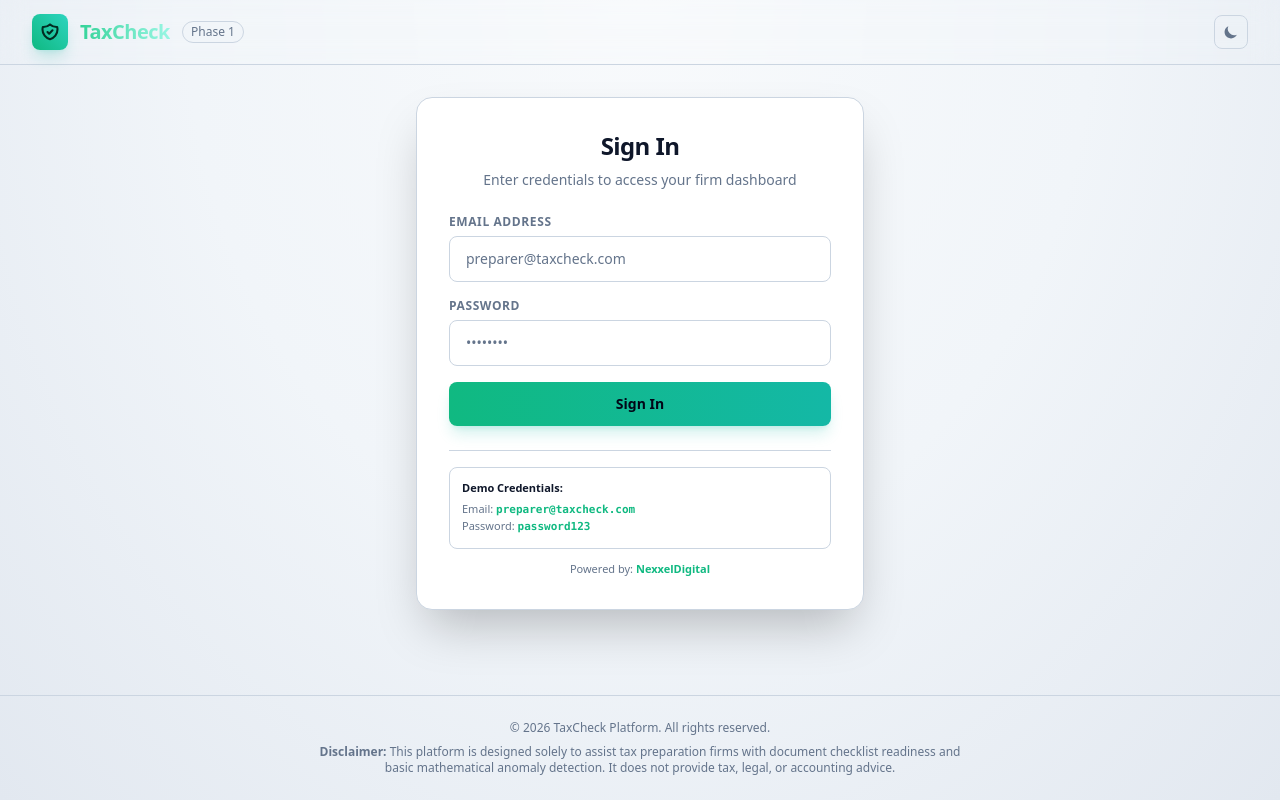
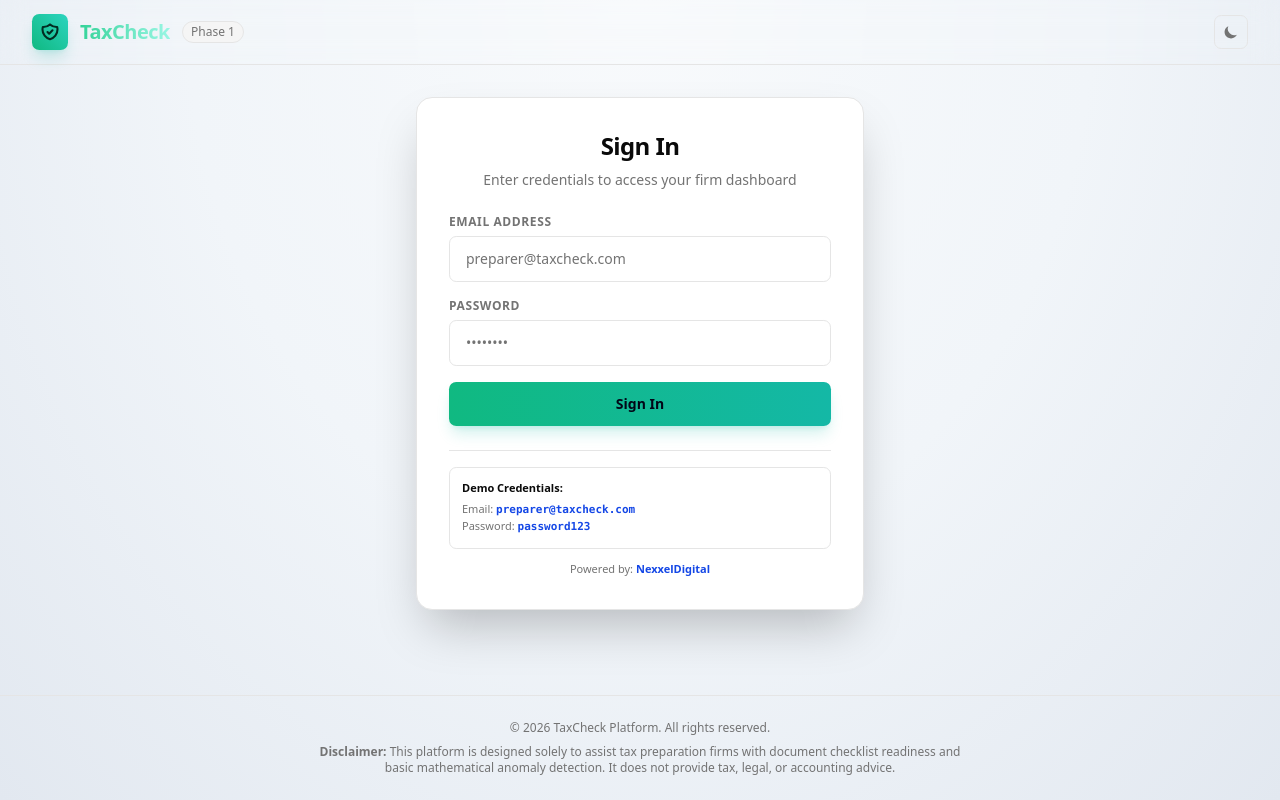
Before and after one commit to farazahmadvaival/taxcheck-ai, a FastAPI app: page /login in a window 1280 px wide. Run offline with FastAPI, Linux system fonts and the light colour scheme; data comes from the database, SQL or seed files in the repository; some libraries are stand-ins or nearby versions.

Commit message:
Apply global OKLCH color theme to styles.css stylesheet

```diff
--- a/static/css/styles.css
+++ b/static/css/styles.css
@@ -1,29 +1,41 @@
-/* Premium Theme Variable System */
 :root {
-    --background: #ffffff;
-    --foreground: #0f172a;
+  --background: oklch(1 0 0);
+  --foreground: oklch(0.145 0 0);
+  --card: oklch(1 0 0);
+  --card-foreground: oklch(0.145 0 0);
+  --popover: oklch(1 0 0);
+  --popover-foreground: oklch(0.145 0 0);
+  --primary: oklch(0.488 0.243 264.376);
+  --primary-foreground: oklch(0.97 0.014 254.604);
+  --secondary: oklch(0.967 0.001 286.375);
+  --secondary-foreground: oklch(0.21 0.006 285.885);
+  --muted: oklch(0.97 0 0);
+  --muted-foreground: oklch(0.556 0 0);
+  --accent: oklch(0.97 0 0);
+  --accent-foreground: oklch(0.205 0 0);
+  --destructive: oklch(0.577 0.245 27.325);
+  --destructive-foreground: oklch(0.97 0.014 254.604);
+  --border: oklch(0.922 0 0);
+  --input: oklch(0.922 0 0);
+  --ring: oklch(0.708 0 0);
+  --chart-1: oklch(0.809 0.105 251.813);
+  --chart-2: oklch(0.623 0.214 259.815);
+  --chart-3: oklch(0.546 0.245 262.881);
+  --chart-4: oklch(0.488 0.243 264.376);
+  --chart-5: oklch(0.424 0.199 265.638);
+  --radius: 0.45rem;
+  --sidebar: oklch(0.985 0 0);
+  --sidebar-foreground: oklch(0.145 0 0);
+  --sidebar-primary: oklch(0.546 0.245 262.881);
+  --sidebar-primary-foreground: oklch(0.97 0.014 254.604);
+  --sidebar-accent: oklch(0.97 0 0);
+  --sidebar-accent-foreground: oklch(0.205 0 0);
+  --sidebar-border: oklch(0.922 0 0);
+  --sidebar-ring: oklch(0.708 0 0);
+
+  /* Compatibility custom variables for templates */
   --white-dynamic: #ffffff;
   --black-dynamic: #000000;
-    --card: #ffffff;
-    --card-foreground: #0f172a;
-    --popover: #ffffff;
-    --popover-foreground: #0f172a;
-    --primary: #10b981;
-    --primary-foreground: #ffffff;
-    --secondary: #f1f5f9;
-    --secondary-foreground: #0f172a;
-    --muted: #f1f5f9;
-    --muted-foreground: #64748b;
-    --accent: #f1f5f9;
-    --accent-foreground: #0f172a;
-    --destructive: #ef4444;
-    --destructive-foreground: #ffffff;
-    --border: #cbd5e1;
-    --input: #e2e8f0;
-    --ring: #10b981;
-    --radius: 0.5rem;
-
-    /* Slate variables for light mode */
   --slate-50: #f8fafc;
   --slate-100: #f1f5f9;
   --slate-200: #e2e8f0;
```
Also changed, not shown: other parts of static/css/styles.css (+34 -22 lines). Lines whose indentation alone changed are shown as unchanged.
